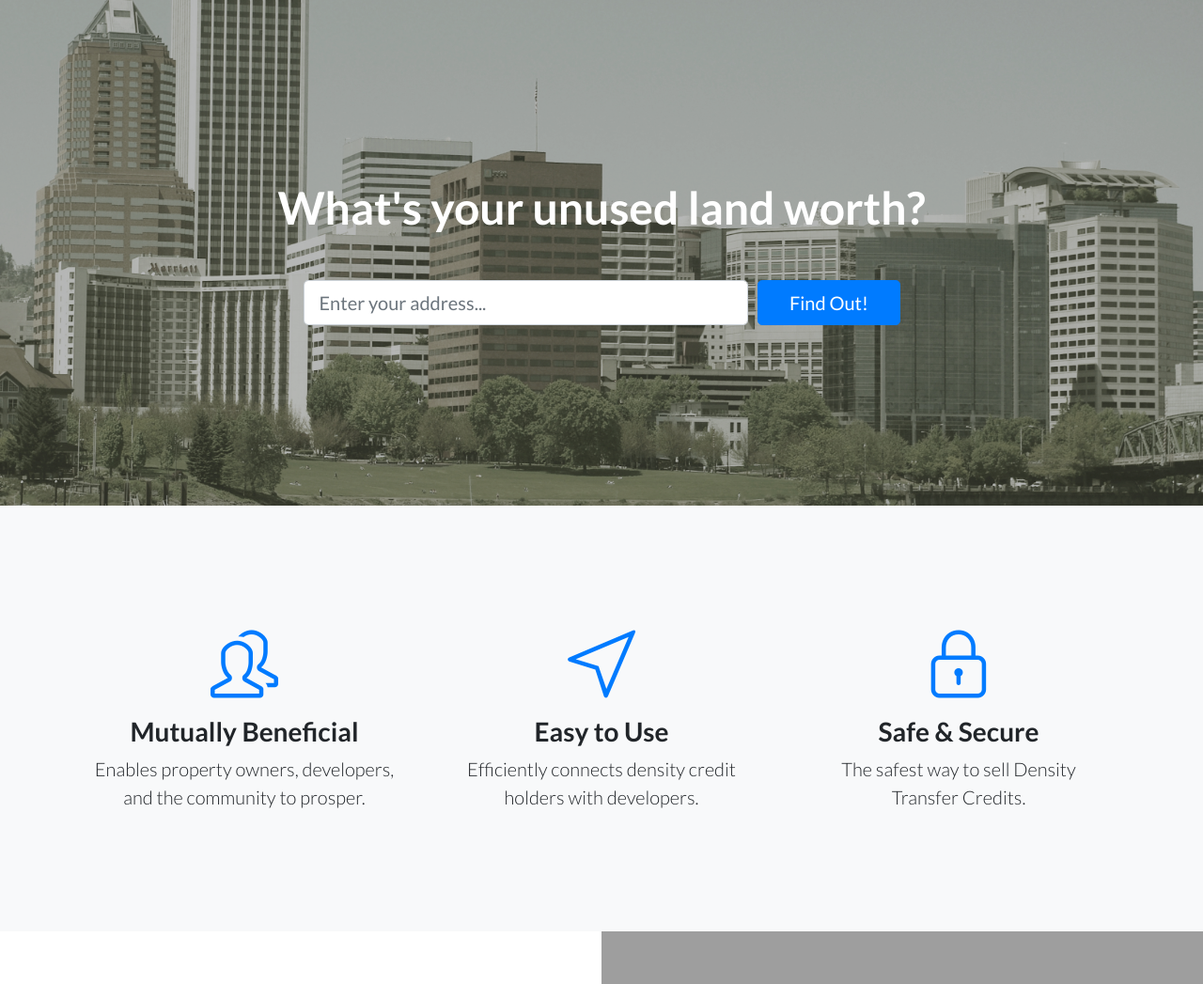
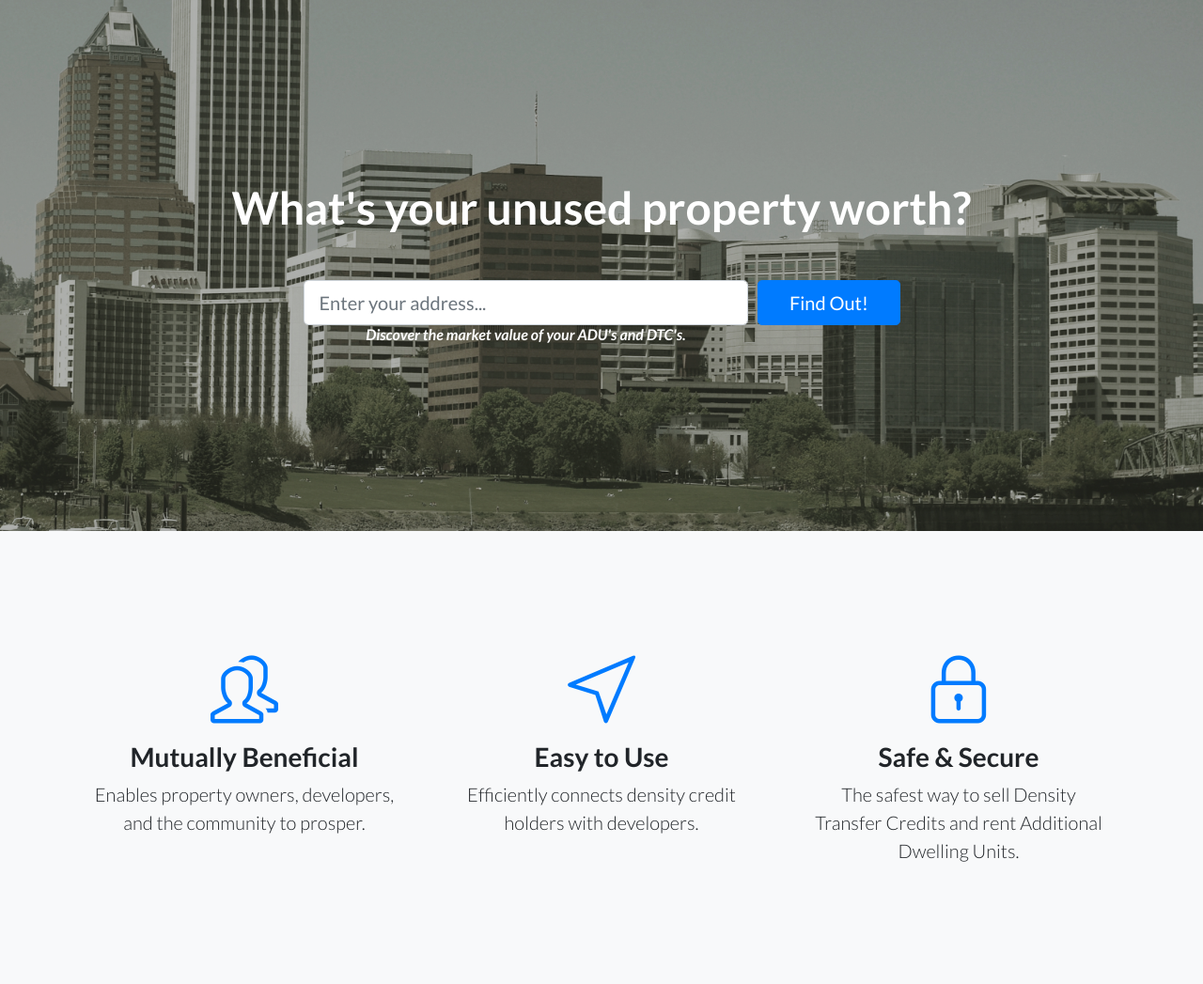
Before and after one commit to margielamadman/DenCityPDX, a Django app: page / in a window 1280 px wide. Shown: the part 56-1103 px from the top of the page at 94% size. Run offline with Django 3.2, Linux system fonts and the light colour scheme; some libraries are stand-ins or nearby versions; grey boxes are pictures that could not be loaded.

Commit message:
updated fluff and images

```diff
--- a/templates/index.html
+++ b/templates/index.html
@@ -40,13 +40,14 @@
       <div class="container">
         <div class="row">
           <div class="col-xl-9 mx-auto">
-            <h1 class="mb-5">What's your unused land worth?</h1>
+            <h1 class="mb-5">What's your unused property worth?</h1>
           </div>
           <div class="col-md-10 col-lg-8 col-xl-7 mx-auto">
             <form>
               <div class="form-row">
                 <div class="col-12 col-md-9 mb-2 mb-md-0">
                   <input type="address" class="form-control form-control-lg" placeholder="Enter your address...">
+                  <h6 class="w-100 font-italic">Discover the market value of your ADU's and DTC's.</h6>
                 </div>
                 <div class="col-12 col-md-3">
                   <button type="submit" class="btn btn-block btn-lg btn-primary">Find Out!</button>
@@ -86,7 +87,7 @@
                 <i class="icon-lock m-auto text-primary"></i>
               </div>
               <h3>Safe &amp; Secure</h3>
-              <p class="lead mb-0">The safest way to sell Density Transfer Credits.</p>
+              <p class="lead mb-0">The safest way to sell Density Transfer Credits and rent Additional Dwelling Units.</p>
             </div>
           </div>
         </div>
@@ -101,21 +102,21 @@
           <div class="col-lg-6 order-lg-2 text-white showcase-img" style="background-image: url('{% static "ll_app/img/bg-showcase-1.jpg" %}');"></div>
           <div class="col-lg-6 order-lg-1 my-auto showcase-text">
             <h2>Mutually Beneficial</h2>
-            <p class="lead mb-0">DenCity allows property owners to profit from undeveloped land while giving developers the ability maintain historic landmarks, affordable housing, and green spaces. </p>
+            <p class="lead mb-0">DenCity allows property owners to profit from undeveloped land while giving developers the ability maintain historic landmarks, affordable housing, and green spaces. DenCity also helps homeowners with Additional Dwelling Units to provide affordable housing to the members of their community. </p>
           </div>
         </div>
         <div class="row no-gutters">
           <div class="col-lg-6 text-white showcase-img" style="background-image: url('{% static "ll_app/img/bg-showcase-2.jpg" %}');"></div>
           <div class="col-lg-6 my-auto showcase-text">
             <h2>Easy to Use</h2>
-            <p class="lead mb-0">DenCity connects property owners with developers quickly and efficiently to facilitate the trading of Density Transfer Credits.</p>
+            <p class="lead mb-0">DenCity connects property owners with developers quickly and efficiently to facilitate the trading of Density Transfer Credits. DenCity makes it easy for homeowners to rent their Additional Dwelling Units by connecting them with potential renters.</p>
           </div>
         </div>
         <div class="row no-gutters">
           <div class="col-lg-6 order-lg-2 text-white showcase-img" style="background-image: url('{% static "ll_app/img/bg-showcase-3.jpg" %}');"></div>
           <div class="col-lg-6 order-lg-1 my-auto showcase-text">
             <h2>Safe &amp; Secure</h2>
-            <p class="lead mb-0">Access to DenCity is restricted to verified contractors and property owners to ensure the safety of our clients.</p>
+            <p class="lead mb-0">Access to DenCity Credit Trading is restricted to verified contractors and property owners to ensure security. DenCity's ADU rental service provides comprehensive background checks and ensures homeowner safety.</p>
           </div>
         </div>
       </div>
```
Also changed, not shown: ll_app/static/ll_app/img/bg-masthead.jpg.
